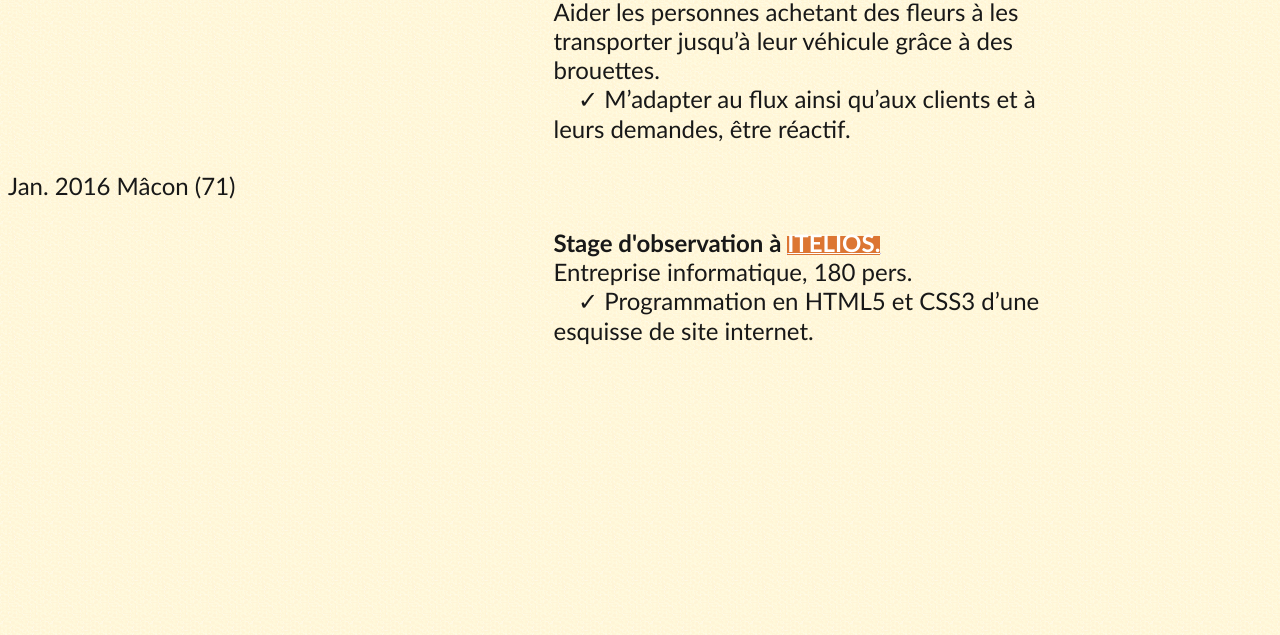
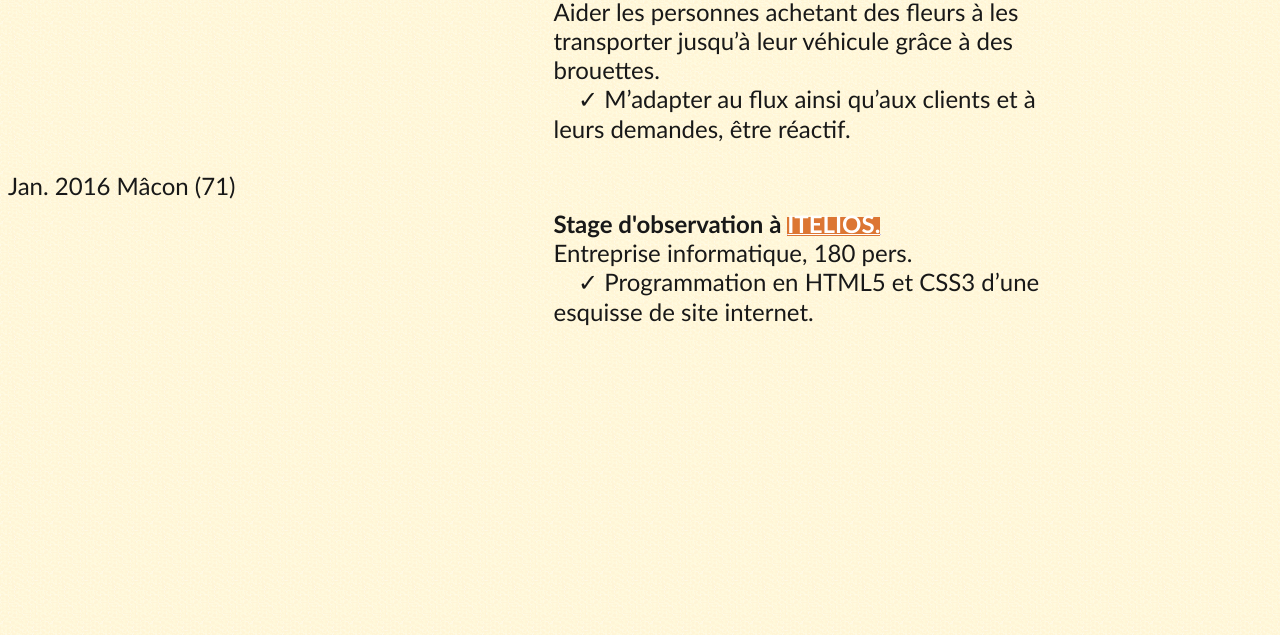
Before and after one commit to Im3vulx/Im3vulx.github.io, a plain HTML site: page Expérience.html in a window 1280 px wide. Shown: the part 165-800 px from the top of the page. Drawn offline with Linux system fonts and the light colour scheme.

Commit message:
Update Expérience.html

```diff
--- a/Expérience.html
+++ b/Expérience.html
@@ -28,7 +28,7 @@
 					<div class="test">
 						<h2>Expérience :</h2>
 						<div class="table"><p>Sept. 2016+2017 Les Mureaux (78)<br><br><br><br><br><br><br><b>Bénévolat à Fleurs en Seine.</b><br>Aider les personnes achetant des fleurs à les transporter jusqu’à leur véhicule grâce à des brouettes.<br>&nbsp;&nbsp;&nbsp;&nbsp;✓ M’adapter au flux ainsi qu’aux clients et à leurs demandes, être réactif.</p></div>
-						<div class="table"><p>Jan. 2016 Mâcon (71)</p><br><br><br><br><br><br><br><br><br><br><br><br><div class="gras"><p>Stage d'observation à </p></div><a  id="a1" href="http://www.itelios.com"><div class="itelios"><p>ITELIOS.</p></div></a><br><div class="taille"><p>Entreprise informatique, 180 pers.<br>&nbsp;&nbsp;&nbsp;&nbsp;✓ Programmation en HTML5 et CSS3 d’une esquisse de site internet.</p></div></div>
+						<div class="table"><p>Jan. 2016 Mâcon (71)</p><br><br><br><br><br><br><br><br><br><div class="gras"><p>Stage d'observation à </p></div><a  id="a1" href="http://www.itelios.com"><div class="itelios"><p>ITELIOS.</p></div></a><br><div class="taille"><p>Entreprise informatique, 180 pers.<br>&nbsp;&nbsp;&nbsp;&nbsp;✓ Programmation en HTML5 et CSS3 d’une esquisse de site internet.</p></div></div>
 					</div>
 				</article>
             </section>
```
